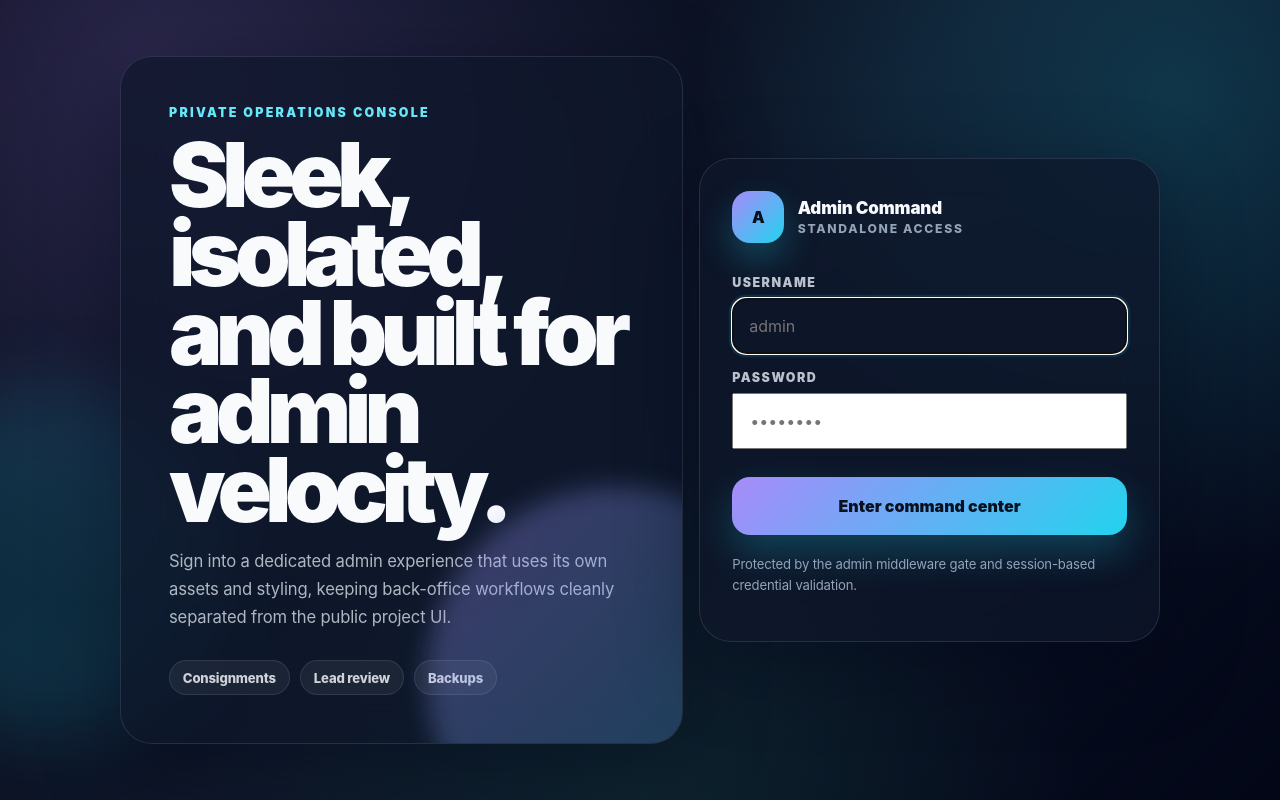
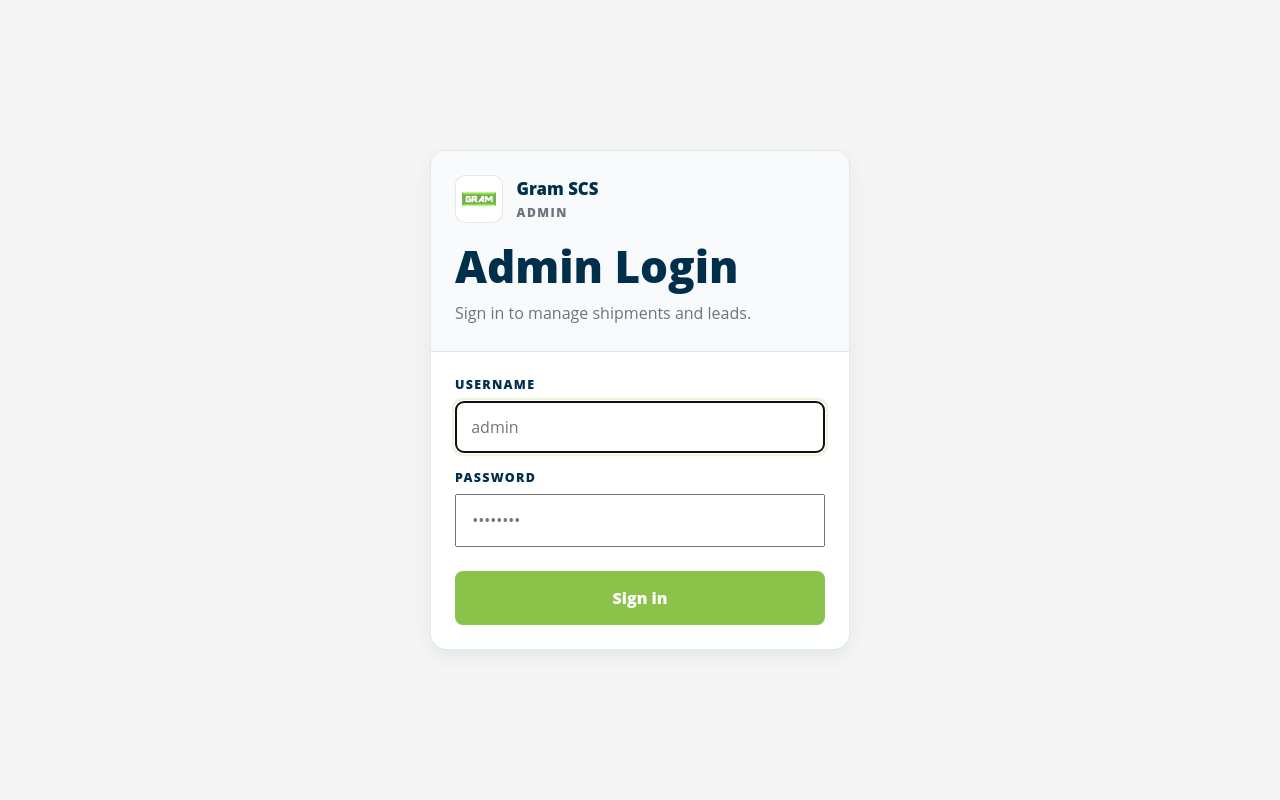
Before and after one commit to TushCodes/Admin-child, a Flask app: page /admin/login in a window 1280 px wide. Run offline with Flask 3, Linux system fonts and the light colour scheme.

Commit message:
Make admin panel minimalist

```diff
--- a/admin/flask_admin_setup.py
+++ b/admin/flask_admin_setup.py
@@ -386,7 +386,7 @@ def init_flask_admin(app):
     """Initialize Flask-Admin views bound to SQLAlchemy models."""
     admin = Admin(
         app,
-        name="Admin Command",
+        name="Gram SCS Admin",
         url="/flask-admin",
         endpoint="flask_admin",
         index_view=SecureAdminIndexView(url="/flask-admin", endpoint="flask_admin"),
--- a/admin/static/css/admin.css
+++ b/admin/static/css/admin.css
@@ -1,18 +1,17 @@
 :root {
-  --admin-bg: #070a12;
-  --admin-panel: rgba(15, 23, 42, 0.78);
-  --admin-panel-solid: #111827;
-  --admin-panel-2: rgba(30, 41, 59, 0.72);
-  --admin-border: rgba(148, 163, 184, 0.18);
-  --admin-text: #f8fafc;
-  --admin-muted: #94a3b8;
-  --admin-accent: #a78bfa;
-  --admin-accent-2: #22d3ee;
-  --admin-success: #34d399;
-  --admin-warning: #fbbf24;
-  --admin-danger: #fb7185;
-  --admin-radius: 22px;
-  --admin-shadow: 0 24px 80px rgba(2, 6, 23, 0.42);
+  --admin-primary: #0b4a66;
+  --admin-accent: #8bc34a;
+  --admin-accent-dark: #6daf3e;
+  --admin-dark: #002f4b;
+  --admin-bg: #f5f5f5;
+  --admin-panel: #ffffff;
+  --admin-panel-soft: #f8fafb;
+  --admin-border: rgba(11, 74, 102, 0.12);
+  --admin-text: #252525;
+  --admin-muted: #6c757d;
+  --admin-danger: #dc3545;
+  --admin-radius: 12px;
+  --admin-shadow: 0 6px 18px rgba(11, 74, 102, 0.08);
 }
 
 * { box-sizing: border-box; }
@@ -22,44 +21,46 @@ html, body { min-height: 100%; }
 body.admin-surface {
   margin: 0;
   color: var(--admin-text);
-  background:
-    radial-gradient(circle at 12% 8%, rgba(167, 139, 250, 0.22), transparent 34rem),
-    radial-gradient(circle at 92% 12%, rgba(34, 211, 238, 0.18), transparent 30rem),
-    radial-gradient(circle at 50% 100%, rgba(52, 211, 153, 0.10), transparent 28rem),
-    linear-gradient(135deg, #050816 0%, #0f172a 48%, #020617 100%);
-  font-family: Inter, ui-sans-serif, system-ui, -apple-system, BlinkMacSystemFont, "Segoe UI", sans-serif;
-  letter-spacing: -0.01em;
+  background: var(--admin-bg);
+  font-family: "Open Sans", Inter, system-ui, -apple-system, BlinkMacSystemFont, "Segoe UI", sans-serif;
 }
 
-.admin-orb {
-  position: fixed;
-  inset: auto auto 8% -8rem;
-  width: 22rem;
-  height: 22rem;
-  background: rgba(34, 211, 238, 0.14);
-  border-radius: 999px;
-  filter: blur(36px);
-  pointer-events: none;
+body.admin-surface a,
+body.admin-surface button,
+body.admin-surface .btn {
+  transition: 0.3s ease;
 }
 
+body.admin-surface a {
+  color: var(--admin-primary);
+}
+
+body.admin-surface a:hover {
+  color: var(--admin-accent);
+  opacity: 0.9;
+  text-decoration: none;
+}
+
+.admin-orb { display: none; }
+
 .admin-shell {
-  width: min(1500px, calc(100% - 32px));
+  width: min(1180px, calc(100% - 32px));
   min-height: calc(100vh - 32px);
   margin: 16px auto;
-  padding: 18px;
+  padding: 0;
   border: 1px solid var(--admin-border);
-  border-radius: 30px;
-  background: rgba(2, 6, 23, 0.56);
+  border-radius: 16px;
+  background: var(--admin-panel);
   box-shadow: var(--admin-shadow);
-  backdrop-filter: blur(22px);
+  overflow: hidden;
 }
 
 .admin-navbar {
-  border: 1px solid var(--admin-border);
-  border-radius: 24px;
-  background: linear-gradient(135deg, rgba(15, 23, 42, 0.92), rgba(30, 41, 59, 0.70)) !important;
-  box-shadow: 0 18px 50px rgba(2, 6, 23, 0.25);
-  padding: 0.7rem 1rem;
+  border: 0;
+  border-bottom: 1px solid var(--admin-border);
+  border-radius: 0;
+  background: #fff !important;
+  padding: 0.75rem 1rem;
 }
 
 .admin-brand-mark {
@@ -68,100 +69,128 @@ body.admin-surface {
   height: 42px;
   place-items: center;
   margin-right: 0.75rem;
-  border-radius: 15px;
-  color: #06111c;
-  font-weight: 900;
-  background: linear-gradient(135deg, var(--admin-accent), var(--admin-accent-2));
-  box-shadow: 0 12px 35px rgba(34, 211, 238, 0.28);
+  border-radius: 8px;
+  background: #fff;
+  border: 1px solid var(--admin-border);
 }
 
-.admin-brand-copy { display: inline-flex; flex-direction: column; line-height: 1.05; }
-.admin-brand-title { font-size: 1rem; font-weight: 800; color: var(--admin-text); }
-.admin-brand-kicker { margin-top: 0.22rem; font-size: 0.68rem; color: var(--admin-muted); text-transform: uppercase; letter-spacing: 0.18em; }
+.admin-brand-mark img {
+  display: block;
+  max-width: 30px;
+  max-height: 30px;
+}
 
-.admin-navbar .navbar-brand { display: inline-flex; align-items: center; margin-right: 1.5rem; }
+.admin-brand-copy { display: inline-flex; flex-direction: column; line-height: 1.1; }
+.admin-brand-title { font-size: 1rem; font-weight: 800; color: var(--admin-dark); }
+.admin-brand-kicker { margin-top: 0.2rem; font-size: 0.72rem; color: var(--admin-muted); text-transform: uppercase; letter-spacing: 0.12em; }
+
+.admin-navbar .navbar-brand { display: inline-flex; align-items: center; margin-right: 1.25rem; }
+.admin-navbar .navbar-toggler { border-color: var(--admin-border); }
+.admin-navbar .navbar-toggler-icon { filter: invert(1); opacity: 0.65; }
 .admin-navbar .nav-link,
-.admin-navbar .dropdown-toggle { color: rgba(248, 250, 252, 0.76) !important; border-radius: 14px; padding: 0.7rem 0.9rem !important; font-weight: 700; }
+.admin-navbar .dropdown-toggle {
+  border-radius: 8px;
+  color: var(--admin-dark) !important;
+  font-weight: 700;
+  padding: 0.55rem 0.75rem !important;
+}
 .admin-navbar .nav-link:hover,
 .admin-navbar li.active > .nav-link,
-.admin-navbar .dropdown.show > .nav-link { color: #fff !important; background: rgba(255, 255, 255, 0.08); }
-.admin-navbar .dropdown-menu { border: 1px solid var(--admin-border); border-radius: 18px; background: rgba(15, 23, 42, 0.98); box-shadow: 0 24px 60px rgba(2,6,23,.45); overflow: hidden; }
-.admin-navbar .dropdown-item { color: rgba(248, 250, 252, 0.78); font-weight: 650; }
+.admin-navbar .dropdown.show > .nav-link {
+  color: var(--admin-primary) !important;
+  background: rgba(139, 195, 74, 0.12);
+}
+.admin-navbar .dropdown-menu {
+  border: 1px solid var(--admin-border);
+  border-radius: 12px;
+  background: #fff;
+  box-shadow: var(--admin-shadow);
+  overflow: hidden;
+}
+.admin-navbar .dropdown-item { color: var(--admin-dark); font-weight: 650; }
 .admin-navbar .dropdown-item:hover,
-.admin-navbar .dropdown-item:focus { color: #fff; background: rgba(167, 139, 250, 0.16); }
+.admin-navbar .dropdown-item:focus { color: var(--admin-primary); background: rgba(139, 195, 74, 0.12); }
 
-.admin-content { padding: 22px 6px 6px; }
-.admin-page-title { display: flex; align-items: center; gap: 0.75rem; margin: 0 0 1.25rem; font-size: 1.35rem; font-weight: 850; color: #fff; }
-.admin-page-title::before { content: ""; width: 0.72rem; height: 0.72rem; border-radius: 999px; background: var(--admin-success); box-shadow: 0 0 0 7px rgba(52, 211, 153, 0.14); }
+.admin-content { padding: 1.5rem; }
+.admin-page-title { display: flex; align-items: center; gap: 0.6rem; margin: 0 0 1rem; font-size: 1.35rem; font-weight: 800; color: var(--admin-dark); }
+.admin-page-title::before { content: ""; width: 0.45rem; height: 1.45rem; border-radius: 999px; background: var(--admin-accent); }
 
-.alert { border: 1px solid var(--admin-border); border-radius: 18px; color: var(--admin-text); background: var(--admin-panel); }
-.alert-success { border-color: rgba(52, 211, 153, 0.32); background: rgba(6, 78, 59, 0.45); }
-.alert-danger, .alert-error { border-color: rgba(251, 113, 133, 0.32); background: rgba(127, 29, 29, 0.42); }
+.alert {
+  border: 1px solid var(--admin-border);
+  border-radius: var(--admin-radius);
+  color: var(--admin-text);
+  background: var(--admin-panel-soft);
+}
+.alert-success { border-color: rgba(139, 195, 74, 0.35); background: rgba(139, 195, 74, 0.1); }
+.alert-danger, .alert-error { border-color: rgba(220, 53, 69, 0.24); background: rgba(220, 53, 69, 0.08); }
 
 .card, .admin-card, .table-responsive, form.admin-form, .modal-content {
   border: 1px solid var(--admin-border) !important;
   border-radius: var(--admin-radius) !important;
   color: var(--admin-text);
   background: var(--admin-panel) !important;
-  box-shadow: 0 20px 55px rgba(2, 6, 23, 0.24);
-  backdrop-filter: blur(18px);
+  box-shadow: var(--admin-shadow);
 }
-.card-body, .admin-card-body { padding: 1.35rem; }
+.card-body, .admin-card-body { padding: 1.25rem; }
 
-.table-responsive { padding: 8px; overflow: auto; }
-.table { color: rgba(248,250,252,.88); margin-bottom: 0; }
-.table thead th { border-top: 0; border-bottom: 1px solid rgba(148,163,184,.20); color: #c4b5fd; background: rgba(15, 23, 42, 0.88); font-size: .73rem; text-transform: uppercase; letter-spacing: .09em; }
-.table td, .table th { border-color: rgba(148,163,184,.13) !important; vertical-align: middle; }
-.table-striped tbody tr:nth-of-type(odd) { background-color: rgba(255,255,255,.025); }
-.table-hover tbody tr:hover { color: #fff; background: rgba(34, 211, 238, 0.06); }
-.table a { color: #67e8f9; font-weight: 700; }
+.table-responsive { padding: 0.5rem; overflow: auto; }
+.table { color: var(--admin-text); margin-bottom: 0; }
+.table thead th {
+  border-top: 0;
+  border-bottom: 1px solid var(--admin-border);
+  color: var(--admin-primary);
+  background: var(--admin-panel-soft);
+  font-size: 0.76rem;
+  text-transform: uppercase;
+  letter-spacing: 0.08em;
+}
+.table td, .table th { border-color: rgba(11, 74, 102, 0.08) !important; vertical-align: middle; }
+.table-striped tbody tr:nth-of-type(odd) { background-color: rgba(11, 74, 102, 0.025); }
+.table-hover tbody tr:hover { color: var(--admin-dark); background: rgba(139, 195, 74, 0.08); }
+.table a { color: var(--admin-primary); font-weight: 700; }
 
-.nav-tabs { border: 1px solid var(--admin-border); border-radius: 20px; padding: 0.45rem; margin-bottom: 1rem; background: rgba(15, 23, 42, 0.68); gap: .35rem; }
-.nav-tabs .nav-link { border: 0 !important; border-radius: 14px !important; color: rgba(248,250,252,.72); font-weight: 800; }
+.nav-tabs { border: 1px solid var(--admin-border); border-radius: 12px; padding: 0.35rem; margin-bottom: 1rem; background: var(--admin-panel-soft); gap: 0.25rem; }
+.nav-tabs .nav-link { border: 0 !important; border-radius: 8px !important; color: var(--admin-muted); font-weight: 800; }
 .nav-tabs .nav-link.active,
-.nav-tabs .nav-link:hover { color: #fff; background: rgba(167,139,250,.18) !important; }
+.nav-tabs .nav-link:hover { color: var(--admin-primary); background: rgba(139, 195, 74, 0.14) !important; }
 
-.btn { border-radius: 14px; font-weight: 800; letter-spacing: -0.01em; box-shadow: none !important; }
-.btn-primary { border: 0; color: #07111f; background: linear-gradient(135deg, #a78bfa, #22d3ee); }
-.btn-secondary, .btn-default { border-color: rgba(148,163,184,.20); color: #fff; background: rgba(148,163,184,.15); }
-.btn-danger { border: 0; background: linear-gradient(135deg, #fb7185, #f97316); }
+.btn { border-radius: 8px; font-weight: 800; box-shadow: none !important; }
+.btn-primary { border: 0; color: #fff; background: var(--admin-accent); }
+.btn-primary:hover, .btn-primary:focus { color: #fff; background: var(--admin-accent-dark); opacity: 0.9; }
+.btn-secondary, .btn-default { border-color: var(--admin-border); color: var(--admin-primary); background: #fff; }
+.btn-danger { border: 0; color: #fff; background: var(--admin-danger); }
 .btn:hover { transform: translateY(-1px); }
 
 .form-control, input[type="text"], input[type="search"], input[type="file"], input[type="number"], input[type="date"], select, textarea {
-  border: 1px solid rgba(148,163,184,.22) !important;
-  border-radius: 14px !important;
+  border: 1px solid var(--admin-border) !important;
+  border-radius: 8px !important;
   color: var(--admin-text) !important;
-  background: rgba(15, 23, 42, 0.82) !important;
+  background: #fff !important;
 }
-.form-control:focus, input:focus, select:focus, textarea:focus { border-color: rgba(34,211,238,.65) !important; box-shadow: 0 0 0 0.2rem rgba(34,211,238,.12) !important; }
-select option { color: #0f172a; }
+.form-control:focus, input:focus, select:focus, textarea:focus { border-color: rgba(139, 195, 74, 0.72) !important; box-shadow: 0 0 0 0.2rem rgba(139, 195, 74, 0.18) !important; }
 
-.dashboard-hero { position: relative; overflow: hidden; padding: clamp(1.4rem, 3vw, 2.4rem); border: 1px solid var(--admin-border); border-radius: 28px; background: linear-gradient(135deg, rgba(167,139,250,.22), rgba(34,211,238,.12) 45%, rgba(15,23,42,.78)); box-shadow: var(--admin-shadow); }
-.dashboard-hero::after { content: ""; position: absolute; right: -4rem; top: -6rem; width: 18rem; height: 18rem; border-radius: 999px; background: rgba(34,211,238,.18); filter: blur(10px); }
-.dashboard-kicker { color: #67e8f9; font-size: .78rem; font-weight: 900; letter-spacing: .18em; text-transform: uppercase; }
-.dashboard-title { max-width: 780px; margin: .45rem 0; font-size: clamp(2rem, 5vw, 4.6rem); font-weight: 950; line-height: .92; letter-spacing: -.06em; }
-.dashboard-subtitle { max-width: 650px; color: rgba(226,232,240,.78); font-size: 1.02rem; }
+.dashboard-hero {
+  padding: clamp(1.25rem, 3vw, 2rem);
+  border: 1px solid var(--admin-border);
+  border-radius: var(--admin-radius);
+  background: linear-gradient(135deg, rgba(0, 47, 75, 0.92), rgba(139, 195, 74, 0.82));
+  box-shadow: var(--admin-shadow);
+}
+.dashboard-kicker { color: rgba(255, 255, 255, 0.82); font-size: 0.78rem; font-weight: 900; letter-spacing: 0.08em; }
+.dashboard-title { max-width: 640px; margin: 0.4rem 0 0; color: #fff; font-size: clamp(2rem, 4vw, 3.25rem); font-weight: 850; line-height: 1.05; }
+.dashboard-subtitle { max-width: 560px; margin-top: 0.85rem; color: rgba(255, 255, 255, 0.84); font-size: 1rem; line-height: 1.7; }
 .dashboard-grid { display: grid; grid-template-columns: repeat(3, minmax(0, 1fr)); gap: 1rem; margin-top: 1rem; }
-.metric-card { position: relative; overflow: hidden; min-height: 178px; padding: 1.25rem; border: 1px solid var(--admin-border); border-radius: 24px; background: rgba(15,23,42,.72); box-shadow: 0 18px 50px rgba(2,6,23,.24); }
-.metric-card::before { content: ""; position: absolute; inset: 0 0 auto; height: 4px; background: linear-gradient(90deg, var(--admin-accent), var(--admin-accent-2)); }
-.metric-label { color: var(--admin-muted); font-size: .82rem; font-weight: 900; text-transform: uppercase; letter-spacing: .12em; }
-.metric-value { margin: .4rem 0 .9rem; font-size: 3rem; font-weight: 950; letter-spacing: -.06em; }
-.metric-action { display: inline-flex; align-items: center; gap: .45rem; color: #cffafe; font-weight: 900; }
-.metric-action:hover { color: #fff; text-decoration: none; }
+.metric-card { min-height: 142px; padding: 1.25rem; border: 1px solid var(--admin-border); border-radius: var(--admin-radius); background: #fff; box-shadow: var(--admin-shadow); }
+.metric-label { color: var(--admin-muted); font-size: 0.78rem; font-weight: 900; letter-spacing: 0.06em; }
+.metric-value { margin: 0.35rem 0 0.75rem; color: var(--admin-dark); font-size: 2.35rem; font-weight: 850; line-height: 1; }
+.metric-action { display: inline-flex; align-items: center; gap: 0.4rem; color: var(--admin-primary); font-weight: 900; }
+.metric-action:hover { color: var(--admin-accent); text-decoration: none; }
 
-.import-xlsx-form { display: inline-flex; gap: .5rem; align-items: center; margin-left: .5rem; flex-wrap: wrap; }
-.import-xlsx-form input[type="file"] { max-width: 220px; padding: .28rem .5rem; font-size: .82rem; }
+.import-xlsx-form { display: inline-flex; gap: 0.5rem; align-items: center; margin-left: 0.5rem; flex-wrap: wrap; }
+.import-xlsx-form input[type="file"] { max-width: 220px; padding: 0.28rem 0.5rem; font-size: 0.82rem; }
 
 @media (max-width: 900px) {
-  .admin-shell { width: min(100% - 16px, 1500px); margin: 8px auto; padding: 10px; border-radius: 22px; }
+  .admin-shell { width: min(100% - 16px, 1180px); margin: 8px auto; }
   .dashboard-grid { grid-template-columns: 1fr; }
-  .admin-content { padding-top: 14px; }
+  .admin-content { padding: 1rem; }
 }
-.dashboard-compat {
-  position: relative;
-  z-index: 1;
-  margin: 1.1rem 0 0;
-  color: rgba(226, 232, 240, 0.60);
-  font-size: 0.88rem;
-  font-weight: 750;
-}
--- a/frontend/templates/admin/login.html
+++ b/frontend/templates/admin/login.html
@@ -4,7 +4,7 @@
 <head>
   <meta charset="UTF-8" />
   <meta name="viewport" content="width=device-width, initial-scale=1" />
-  <title>Admin Command Login</title>
+  <title>Gram SCS Admin Login</title>
   <link rel="stylesheet" href="{{ url_for('admin.static', filename='css/admin.css') }}" />
   <style>
     body.admin-login-page {
@@ -12,115 +12,51 @@
       display: grid;
       place-items: center;
       padding: 1rem;
+    }
+
+    .login-shell {
+      width: min(100%, 420px);
+      border: 1px solid var(--admin-border);
+      border-radius: 16px;
+      background: #fff;
+      box-shadow: var(--admin-shadow);
       overflow: hidden;
     }
 
-    .login-grid {
-      position: relative;
-      width: min(100%, 1040px);
-      display: grid;
-      grid-template-columns: minmax(0, 1.1fr) minmax(360px, 0.9fr);
-      gap: 1rem;
-      z-index: 1;
-    }
-
-    .login-panel,
-    .login-copy {
-      border: 1px solid var(--admin-border);
-      border-radius: 32px;
-      background: rgba(15, 23, 42, 0.72);
-      box-shadow: var(--admin-shadow);
-      backdrop-filter: blur(22px);
-    }
-
-    .login-copy {
-      position: relative;
-      min-height: 560px;
-      padding: clamp(1.5rem, 4vw, 3rem);
-      overflow: hidden;
-    }
-
-    .login-copy::after {
-      content: "";
-      position: absolute;
-      right: -8rem;
-      bottom: -8rem;
-      width: 24rem;
-      height: 24rem;
-      border-radius: 999px;
-      background: linear-gradient(135deg, rgba(167, 139, 250, 0.32), rgba(34, 211, 238, 0.22));
-      filter: blur(12px);
-    }
-
-    .login-copy-kicker {
-      color: #67e8f9;
-      font-size: 0.78rem;
-      font-weight: 900;
-      letter-spacing: 0.18em;
-      text-transform: uppercase;
-    }
-
-    .login-copy h1 {
-      max-width: 540px;
-      margin: 1rem 0;
-      font-size: clamp(2.7rem, 7vw, 5.6rem);
-      font-weight: 950;
-      line-height: 0.88;
-      letter-spacing: -0.075em;
-    }
-
-    .login-copy p {
-      max-width: 470px;
-      color: rgba(226, 232, 240, 0.76);
-      font-size: 1.04rem;
-      line-height: 1.7;
-    }
-
-    .login-badges {
-      display: flex;
-      gap: 0.65rem;
-      flex-wrap: wrap;
-      margin-top: 1.8rem;
-    }
-
-    .login-badge {
-      border: 1px solid rgba(148, 163, 184, 0.18);
-      border-radius: 999px;
-      padding: 0.52rem 0.8rem;
-      color: rgba(248, 250, 252, 0.82);
-      background: rgba(255, 255, 255, 0.06);
-      font-size: 0.82rem;
-      font-weight: 800;
-    }
-
-    .login-panel {
-      padding: clamp(1.25rem, 3vw, 2rem);
-      align-self: center;
+    .login-header {
+      padding: 1.5rem;
+      border-bottom: 1px solid var(--admin-border);
+      background: var(--admin-panel-soft);
     }
 
     .login-brand {
       display: flex;
       align-items: center;
       gap: 0.85rem;
-      margin-bottom: 2rem;
+      margin-bottom: 1.25rem;
     }
 
     .login-brand-mark {
       display: grid;
-      width: 52px;
-      height: 52px;
+      width: 48px;
+      height: 48px;
       place-items: center;
-      border-radius: 18px;
-      color: #07111f;
-      font-weight: 950;
-      background: linear-gradient(135deg, var(--admin-accent), var(--admin-accent-2));
-      box-shadow: 0 16px 35px rgba(34, 211, 238, 0.26);
+      border: 1px solid var(--admin-border);
+      border-radius: 10px;
+      background: #fff;
+    }
+
+    .login-brand-mark img {
+      display: block;
+      max-width: 34px;
+      max-height: 34px;
     }
 
     .login-brand-title {
       display: block;
-      font-size: 1.06rem;
-      font-weight: 900;
+      color: var(--admin-dark);
+      font-size: 1.05rem;
+      font-weight: 850;
     }
 
     .login-brand-subtitle {
@@ -129,8 +65,26 @@
       color: var(--admin-muted);
       font-size: 0.76rem;
       font-weight: 800;
-      letter-spacing: 0.14em;
+      letter-spacing: 0.12em;
       text-transform: uppercase;
+    }
+
+    .login-header h1 {
+      margin: 0;
+      color: var(--admin-dark);
+      font-size: clamp(2rem, 8vw, 2.75rem);
+      font-weight: 850;
+      line-height: 1.05;
+    }
+
+    .login-header p {
+      margin: 0.65rem 0 0;
+      color: var(--admin-muted);
+      line-height: 1.7;
+    }
+
+    .login-panel {
+      padding: 1.5rem;
     }
 
     .login-alert {
@@ -138,11 +92,11 @@
       gap: 0.6rem;
       align-items: flex-start;
       margin-bottom: 1rem;
-      border: 1px solid rgba(251, 113, 133, 0.34);
-      border-radius: 18px;
+      border: 1px solid rgba(220, 53, 69, 0.24);
+      border-radius: 12px;
       padding: 0.85rem 1rem;
-      color: #ffe4e6;
-      background: rgba(127, 29, 29, 0.42);
+      color: var(--admin-danger);
+      background: rgba(220, 53, 69, 0.08);
       font-weight: 700;
     }
 
@@ -151,83 +105,56 @@
     .login-field label {
       display: block;
       margin-bottom: 0.5rem;
-      color: rgba(226, 232, 240, 0.82);
+      color: var(--admin-dark);
       font-size: 0.78rem;
       font-weight: 900;
-      letter-spacing: 0.12em;
+      letter-spacing: 0.1em;
       text-transform: uppercase;
     }
 
     .login-field input {
       width: 100%;
-      min-height: 56px;
-      padding: 0.95rem 1rem;
+      min-height: 52px;
+      padding: 0.85rem 0.95rem;
       font: inherit;
     }
 
     .login-btn {
       width: 100%;
-      min-height: 58px;
-      margin-top: 0.75rem;
+      min-height: 54px;
+      margin-top: 0.5rem;
       border: 0;
-      border-radius: 18px;
-      color: #07111f;
+      border-radius: 8px;
+      color: #fff;
       cursor: pointer;
-      background: linear-gradient(135deg, var(--admin-accent), var(--admin-accent-2));
+      background: var(--admin-accent);
       font: inherit;
-      font-weight: 950;
-      box-shadow: 0 18px 38px rgba(34, 211, 238, 0.24);
-      transition: transform 0.18s ease, filter 0.18s ease;
+      font-weight: 850;
     }
 
     .login-btn:hover,
     .login-btn:focus {
-      transform: translateY(-2px);
-      filter: saturate(1.12);
+      background: var(--admin-accent-dark);
       outline: none;
-    }
-
-    .login-footnote {
-      margin-top: 1.2rem;
-      color: var(--admin-muted);
-      font-size: 0.82rem;
-      line-height: 1.6;
-    }
-
-    @media (max-width: 860px) {
-      body.admin-login-page { overflow: auto; }
-      .login-grid { grid-template-columns: 1fr; }
-      .login-copy { min-height: auto; }
-      .login-copy h1 { font-size: clamp(2.5rem, 14vw, 4rem); }
     }
   </style>
 </head>
 
 <body class="admin-surface admin-login-page">
-  <div class="admin-orb" aria-hidden="true"></div>
-  <main class="login-grid">
-    <section class="login-copy" aria-label="Admin command center overview">
-      <div class="login-copy-kicker">Private operations console</div>
-      <h1>Sleek, isolated, and built for admin velocity.</h1>
-      <p>
-        Sign into a dedicated admin experience that uses its own assets and styling, keeping back-office workflows cleanly separated from the public project UI.
-      </p>
-      <div class="login-badges" aria-label="Admin capabilities">
-        <span class="login-badge">Consignments</span>
-        <span class="login-badge">Lead review</span>
-        <span class="login-badge">Backups</span>
+  <main class="login-shell" aria-label="Admin login">
+    <section class="login-header">
+      <div class="login-brand">
+        <span class="login-brand-mark"><img src="{{ url_for('static', filename='images/logo.png') }}" alt="Gram SCS"></span>
+        <span>
+          <span class="login-brand-title">Gram SCS</span>
+          <span class="login-brand-subtitle">Admin</span>
+        </span>
       </div>
+      <h1>Admin Login</h1>
+      <p>Sign in to manage shipments and leads.</p>
     </section>
 
     <section class="login-panel" aria-label="Admin login form">
-      <div class="login-brand">
-        <span class="login-brand-mark">A</span>
-        <span>
-          <span class="login-brand-title">Admin Command</span>
-          <span class="login-brand-subtitle">Standalone access</span>
-        </span>
-      </div>
-
       {% if error %}
       <div class="login-alert" role="alert">
         <span aria-hidden="true">✕</span>
@@ -246,12 +173,8 @@
           <input id="password" name="password" type="password" autocomplete="current-password" placeholder="••••••••" required />
         </div>
 
-        <button class="login-btn" type="submit">Enter command center</button>
+        <button class="login-btn" type="submit">Sign in</button>
       </form>
-
-      <p class="login-footnote">
-        Protected by the admin middleware gate and session-based credential validation.
-      </p>
     </section>
   </main>
 </body>
```
Also changed, not shown: frontend/templates/flask_admin/dashboard.html (+6 -9 lines), frontend/templates/flask_admin/sleek_base.html (+4 -4 lines).
